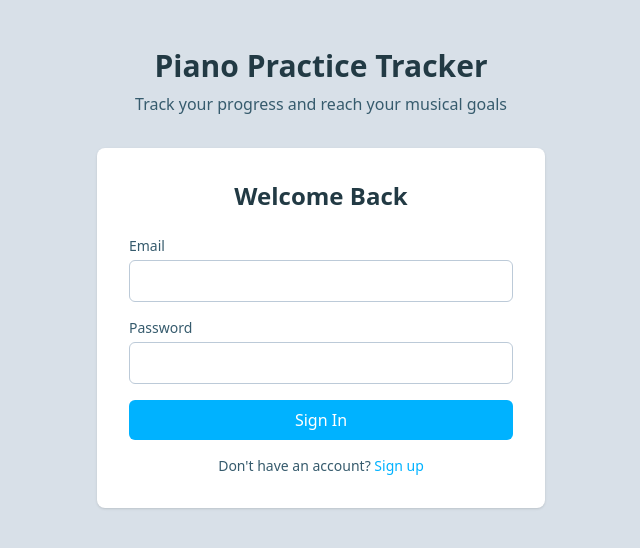
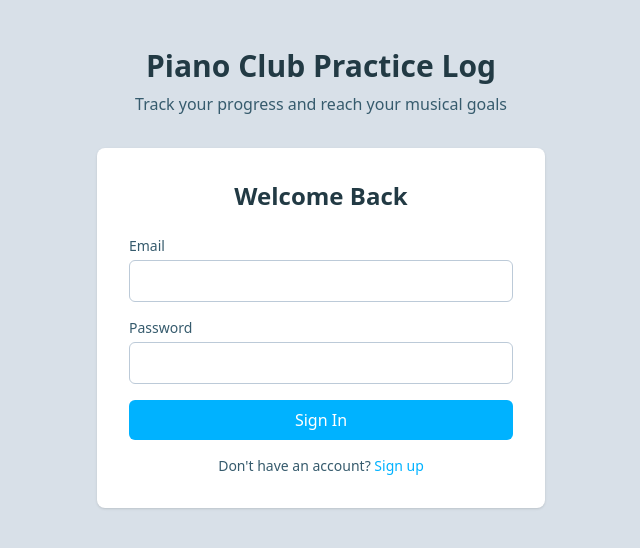
Before and after one commit to tedcasemusic/piano-practice, a Next.js app: page / in a window 1280 px wide. Shown: the top 548 px of the page, without its empty margins (319-959 px from the left). Built offline with nearby package versions, Linux system fonts and the light colour scheme; no server answers.

Commit message:
Rename to Piano Club Practice Log

```diff
--- a/src/app/layout.tsx
+++ b/src/app/layout.tsx
@@ -13,7 +13,7 @@ const geistMono = Geist_Mono({
 });
 
 export const metadata: Metadata = {
-  title: "Piano Practice Tracker",
+  title: "Piano Club Practice Log",
   description: "Track and improve your piano practice",
 };
 
--- a/src/app/page.tsx
+++ b/src/app/page.tsx
@@ -52,7 +52,7 @@ export default function Home() {
     return (
       <main className="min-h-screen py-12 px-4">
         <div className="max-w-md mx-auto text-center mb-8">
-          <h1 className="text-3xl font-bold text-heading mb-2">Piano Practice Tracker</h1>
+          <h1 className="text-3xl font-bold text-heading mb-2">Piano Club Practice Log</h1>
           <p className="text-accent">Track your progress and reach your musical goals</p>
         </div>
         <AuthForm onSuccess={() => setRefreshTrigger(prev => prev + 1)} />
@@ -65,7 +65,7 @@ export default function Home() {
       <div className="max-w-4xl mx-auto">
         <header className="flex justify-between items-center mb-8">
           <div>
-            <h1 className="text-2xl font-bold text-heading">Piano Practice Tracker</h1>
+            <h1 className="text-2xl font-bold text-heading">Piano Club Practice Log</h1>
             <p className="text-accent">Welcome back!</p>
           </div>
           <button
```
